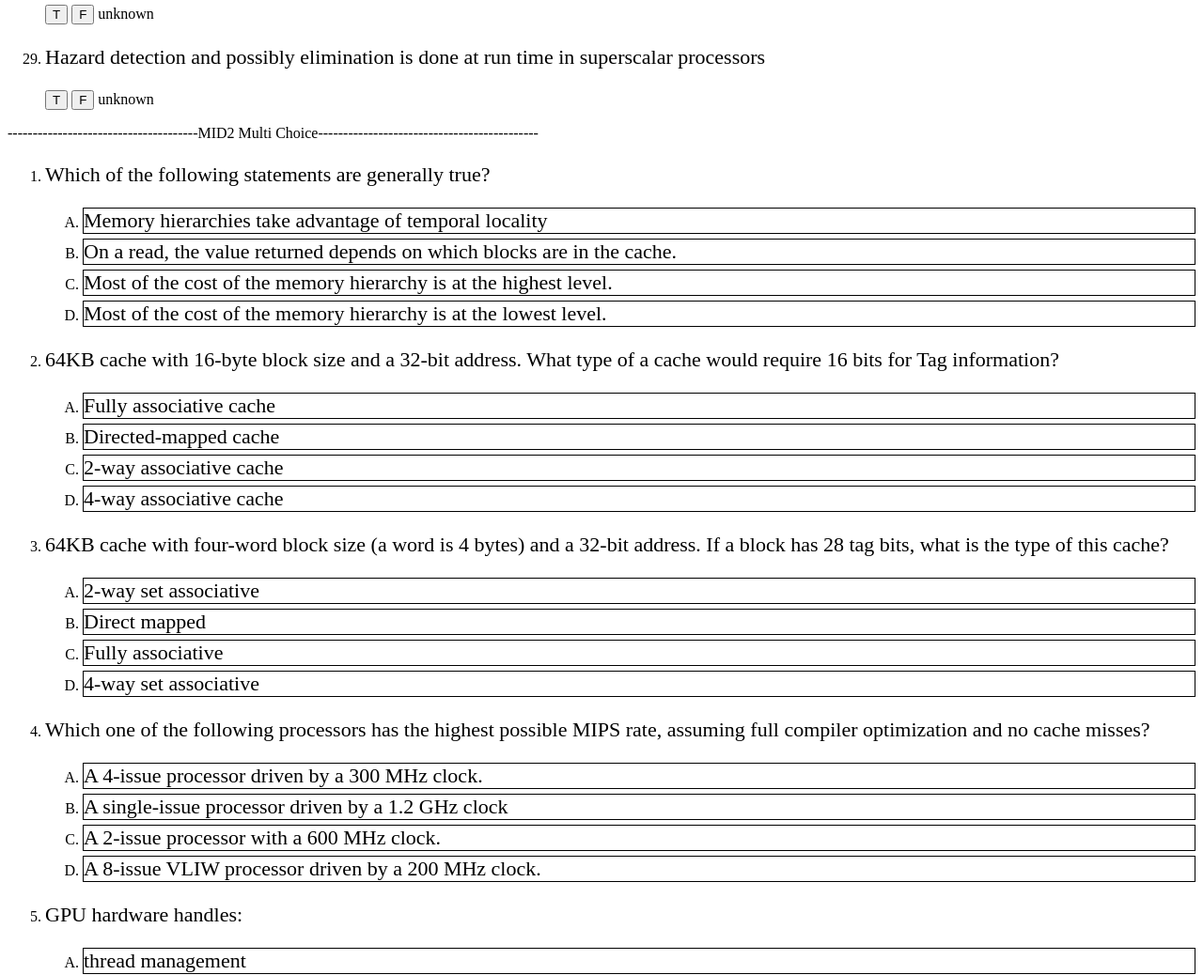
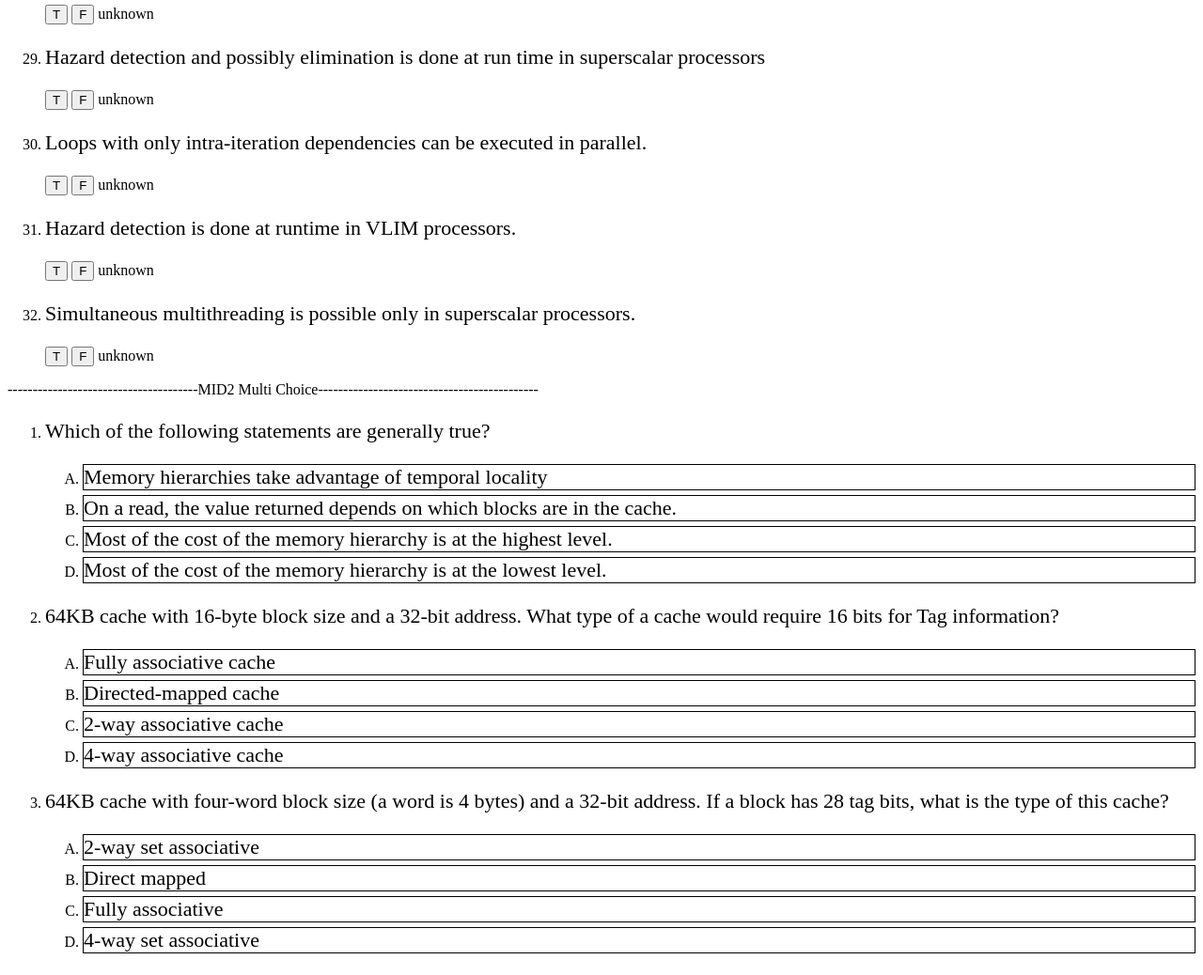
Before and after one commit to xiaobaibaibaibai/TrueFalseQuestion, a plain HTML site: page index.html in a window 1280 px wide. Shown: the part 2600-3638 px from the top of the page at 94% size. Drawn offline with nearby package versions, Linux system fonts and the light colour scheme.

Commit message:
merge mid1 2

```diff
--- a/mid2Multi.js
+++ b/mid2Multi.js
@@ -760,4 +760,46 @@ var mid2MultiQuestion = {
           },
         },
       },
+      q38:{
+        description : 'Which of the following statements is false?',
+        choices: {
+          'In VLIW, one clock cycle can do different operations': {
+            result: 'F',
+            color: 'black'
+          },
+          'Dynamic scheduling implies out-of-order execution.': {
+            result: 'F',
+            color: 'black'
+          },
+          'Software-based scheduling has the advantage of viewing the entire program, and can be more sophisticated.': {
+            result: 'T',
+            color: 'black'
+          },
+          'SIMD extension can handle sparse data by scatter and gather.':{
+            result: 'F',
+            color: 'black'
+          }
+        },
+      },
+      q39:{
+        description : 'Threads being blocked altogether and being executed in sets of 32 threads, is called a:',
+        choices: {
+          '32 Thread': {
+            result: 'F',
+            color: 'black'
+          },
+          '32 Block': {
+            result: 'F',
+            color: 'black'
+          },
+          'Unit block': {
+            result: 'F',
+            color: 'black'
+          },
+          'Thread Block':{
+            result: 'T',
+            color: 'black'
+          }
+        },
+      },
   }
--- a/mid2TrueFalse.js
+++ b/mid2TrueFalse.js
@@ -173,4 +173,22 @@ var mid2TFQuestion = {
       answer: 'unknown',
       activeColor: 'black',
     },
+    q30:{
+      description : 'Loops with only intra-iteration dependencies can be executed in parallel.',
+      result: 'T',
+      answer: 'unknown',
+      activeColor: 'black',
+    },
+    q31:{
+      description : 'Hazard detection is done at runtime in VLIM processors.',
+      result: 'F',
+      answer: 'unknown',
+      activeColor: 'black',
+    },
+    q32:{
+      description : 'Simultaneous multithreading is possible only in superscalar processors.',
+      result: 'T',
+      answer: 'unknown',
+      activeColor: 'black',
+    },
 }
```
Also changed, not shown: index.html (+2 -2 lines).
